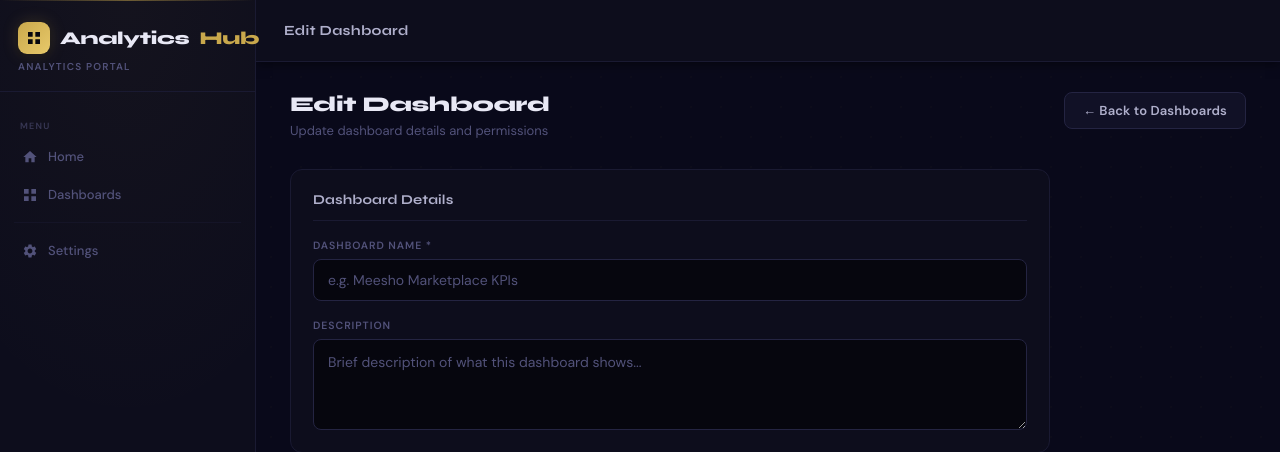
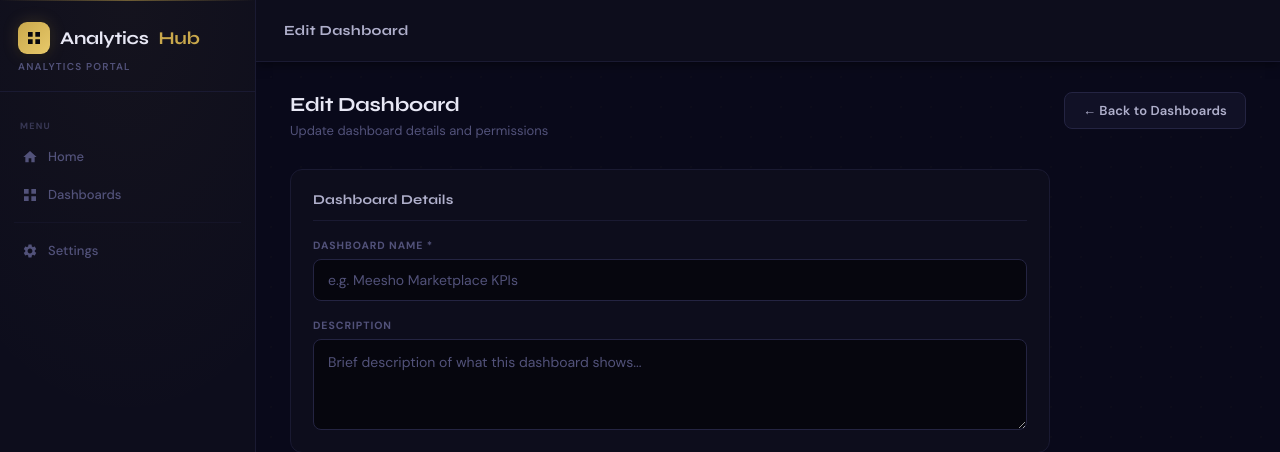
Before and after one commit to alishdeodap-cmyk/analytics_dash_to_web, a Flask app: template templates/admin/dashboard_form.html in a window 1280 px wide. Shown: the top 452 px of the page. Run offline with Flask 3, Linux system fonts and the light colour scheme; the template is opened without the code that fills it, so the values that code supplies are empty.

Commit message:
fix: Remove Syne 800 weight — eliminate text stretching
- Drop all font-weight: 800 Syne instances to 700
- Switch dashboard card names and user avatar to DM Sans (no stretch)
- Remove Syne 800 from Google Fonts URL (was loading wide variant)
- Slight size reduction on page-header h1: 21px → 20px

Co-Authored-By: Claude Sonnet 4.6 <noreply@anthropic.com>

```diff
--- a/static/css/main.css
+++ b/static/css/main.css
@@ -110,7 +110,7 @@ a { color: inherit; text-decoration: none; }
 .brand-logo {
     font-family: 'Syne', sans-serif;
     font-size: 18px;
-    font-weight: 800;
+    font-weight: 700;
     letter-spacing: -0.3px;
     display: flex;
     align-items: center;
@@ -218,9 +218,9 @@ a { color: inherit; text-decoration: none; }
     background: linear-gradient(135deg, var(--gold), var(--gold2));
     border-radius: 10px;
     display: flex; align-items: center; justify-content: center;
-    font-family: 'Syne', sans-serif;
+    font-family: 'DM Sans', sans-serif;
     font-size: 14px;
-    font-weight: 800;
+    font-weight: 700;
     color: #06060e;
     flex-shrink: 0;
     box-shadow: 0 2px 10px var(--gold-glow);
@@ -346,10 +346,10 @@ a { color: inherit; text-decoration: none; }
 
 .page-header h1 {
     font-family: 'Syne', sans-serif;
-    font-size: 21px;
-    font-weight: 800;
+    font-size: 20px;
+    font-weight: 700;
     color: var(--text);
-    letter-spacing: -0.3px;
+    letter-spacing: -0.2px;
 }
 
 .page-header p { color: var(--muted); font-size: 13px; margin-top: 4px; line-height: 1.5; }
@@ -505,9 +505,9 @@ a { color: inherit; text-decoration: none; }
 .dashboard-card-icon svg { width: 20px; height: 20px; }
 
 .dashboard-card-name {
-    font-family: 'Syne', sans-serif;
+    font-family: 'DM Sans', sans-serif;
     font-size: 14.5px;
-    font-weight: 700;
+    font-weight: 600;
     color: var(--text);
     line-height: 1.3;
 }
--- a/templates/base.html
+++ b/templates/base.html
@@ -4,7 +4,7 @@
     <meta charset="UTF-8">
     <meta name="viewport" content="width=device-width, initial-scale=1.0">
     <title>{% block title %}Analytics Hub{% endblock %}</title>
-    <link href="https://fonts.googleapis.com/css2?family=Syne:wght@600;700;800&family=DM+Sans:wght@300;400;500;600&display=swap" rel="stylesheet">
+    <link href="https://fonts.googleapis.com/css2?family=Syne:wght@600;700&family=DM+Sans:wght@300;400;500;600;700&display=swap" rel="stylesheet">
     <link rel="stylesheet" href="{{ url_for('static', filename='css/main.css') }}">
     {% block extra_head %}{% endblock %}
 </head>
```
